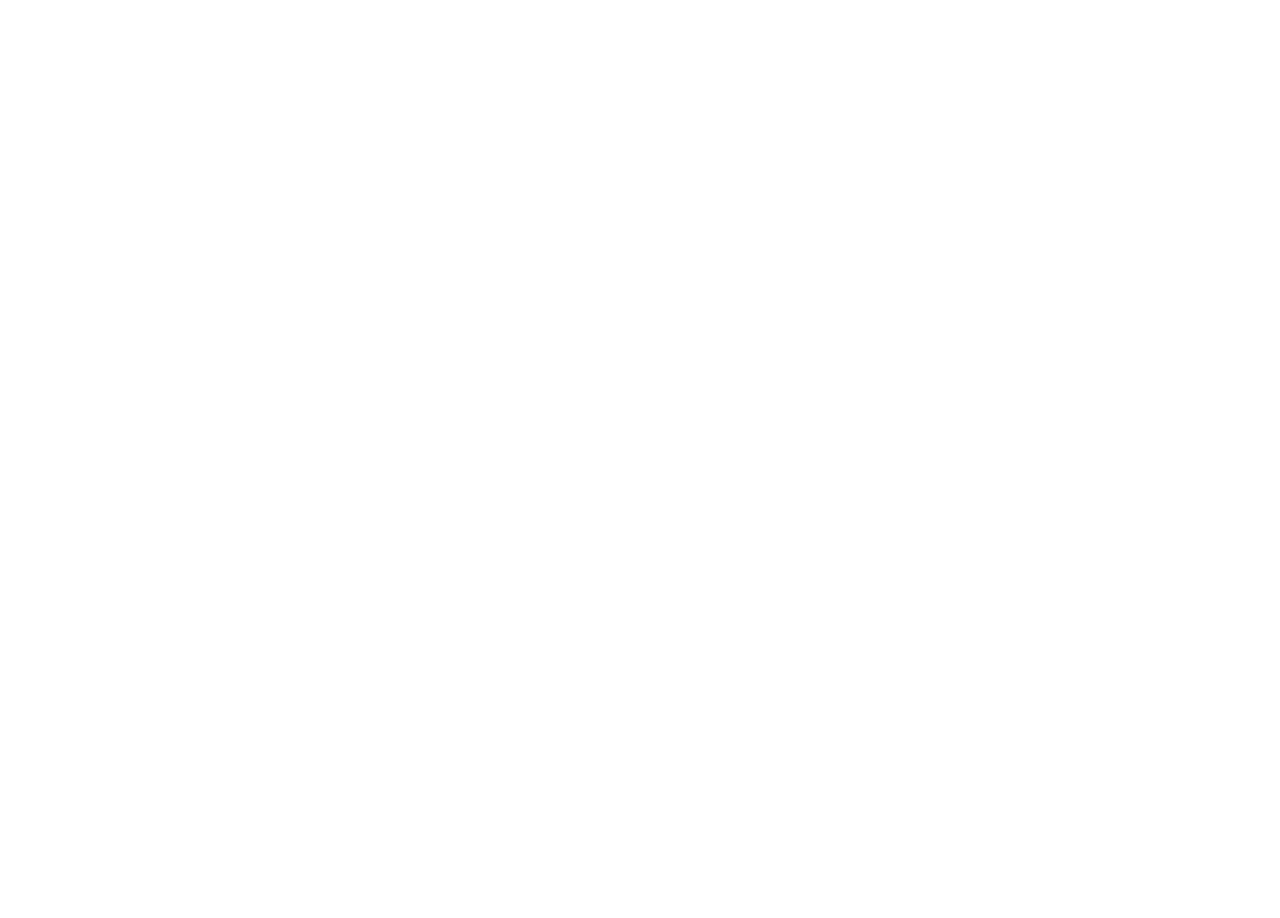
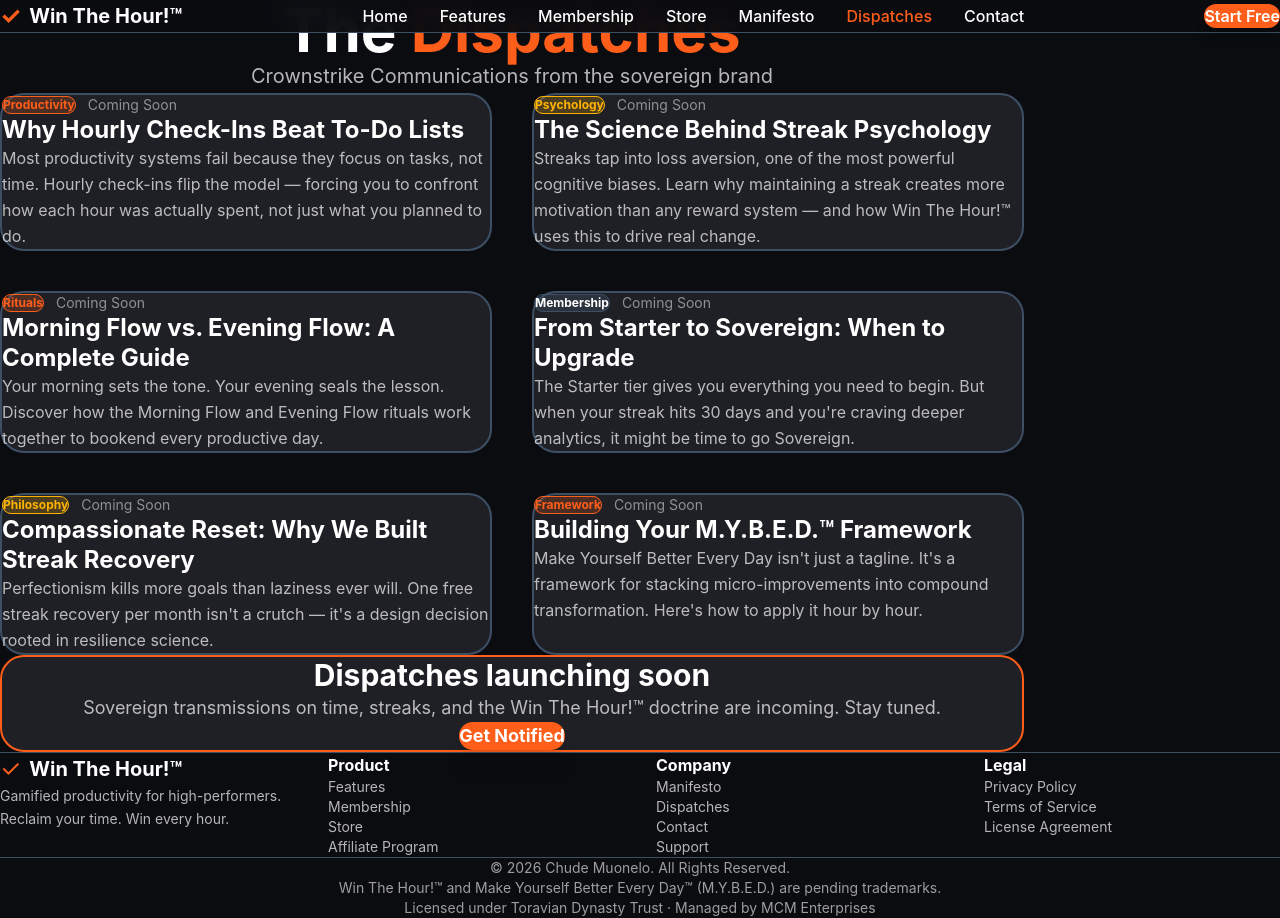
Before and after one commit to HouseofTerravian/winthehour-site, a React (Vite) app: page /dispatches in a window 1280 px wide. Before the commit this address had no page. Before the commit the page ends 800 px from the top, so only its background shows below. Built offline with nearby package versions, Linux system fonts and the light colour scheme.

Commit message:
Replace /blog with /dispatches across entire site
Renamed Blog.tsx to Dispatches.tsx, updated route, nav labels,
page heading, and copy. No references to 'blog' remain in src.

```diff
--- a/src/App.tsx
+++ b/src/App.tsx
@@ -5,7 +5,7 @@
 import Manifesto from './pages/Manifesto'
 import Membership from './pages/Membership'
 import Contact from './pages/Contact'
-import Blog from './pages/Blog'
+import Dispatches from './pages/Dispatches'
 import Store from './pages/Store'
 import CampusLanding from './pages/CampusLanding'
 import RemoteLanding from './pages/RemoteLanding'
@@ -22,7 +22,7 @@
           <Route path="/manifesto" element={<Manifesto />} />
           <Route path="/membership" element={<Membership />} />
           <Route path="/contact" element={<Contact />} />
-          <Route path="/blog" element={<Blog />} />
+          <Route path="/dispatches" element={<Dispatches />} />
           <Route path="/store" element={<Store />} />
         </Route>
         <Route path="/campus" element={<CampusLanding />} />
--- a/src/components/Layout.tsx
+++ b/src/components/Layout.tsx
@@ -51,8 +51,8 @@
             <NavLink to="/manifesto" className={navClass}>
               Manifesto
             </NavLink>
-            <NavLink to="/blog" className={navClass}>
-              Blog
+            <NavLink to="/dispatches" className={navClass}>
+              Dispatches
             </NavLink>
             <NavLink to="/contact" className={navClass}>
               Contact
@@ -98,8 +98,8 @@
               <NavLink to="/manifesto" onClick={closeMobile} className={mobileNavClass}>
                 Manifesto
               </NavLink>
-              <NavLink to="/blog" onClick={closeMobile} className={mobileNavClass}>
-                Blog
+              <NavLink to="/dispatches" onClick={closeMobile} className={mobileNavClass}>
+                Dispatches
               </NavLink>
               <NavLink to="/contact" onClick={closeMobile} className={mobileNavClass}>
                 Contact
@@ -168,8 +168,8 @@
                   </Link>
                 </li>
                 <li>
-                  <Link to="/blog" className="hover:text-molten transition-colors">
-                    Blog
+                  <Link to="/dispatches" className="hover:text-molten transition-colors">
+                    Dispatches
                   </Link>
                 </li>
                 <li>
--- a/src/pages/Blog.tsx
+++ b/src/pages/Dispatches.tsx
@@ -54,7 +54,7 @@
   Framework: "bg-molten/20 text-molten border-molten",
 };
 
-export default function Blog() {
+export default function Dispatches() {
   return (
     <>
       {/* Hero */}
@@ -62,10 +62,10 @@
         <div className="max-w-5xl mx-auto">
           <div className="text-center mb-20">
             <h1 className="text-5xl sm:text-6xl font-bold mb-6">
-              The <span className="text-molten">Blog</span>
+              The <span className="text-molten">Dispatches</span>
             </h1>
             <p className="text-xl text-white/70 leading-relaxed">
-              Insights on productivity, discipline, and winning your hours
+              Crownstrike Communications from the sovereign brand
             </p>
           </div>
 
@@ -98,10 +98,10 @@
           <div className="text-center mt-20">
             <div className="bg-slate rounded-3xl p-12 border-2 border-molten">
               <h2 className="text-3xl font-bold mb-4">
-                Blog launching soon
+                Dispatches launching soon
               </h2>
               <p className="text-white/70 text-lg mb-8 leading-relaxed">
-                We're preparing deep dives on productivity science, streak psychology, and the Win The Hour!™ methodology. Stay tuned.
+                Sovereign transmissions on time, streaks, and the Win The Hour!&trade; doctrine are incoming. Stay tuned.
               </p>
               <Link
                 to="/contact"
```
